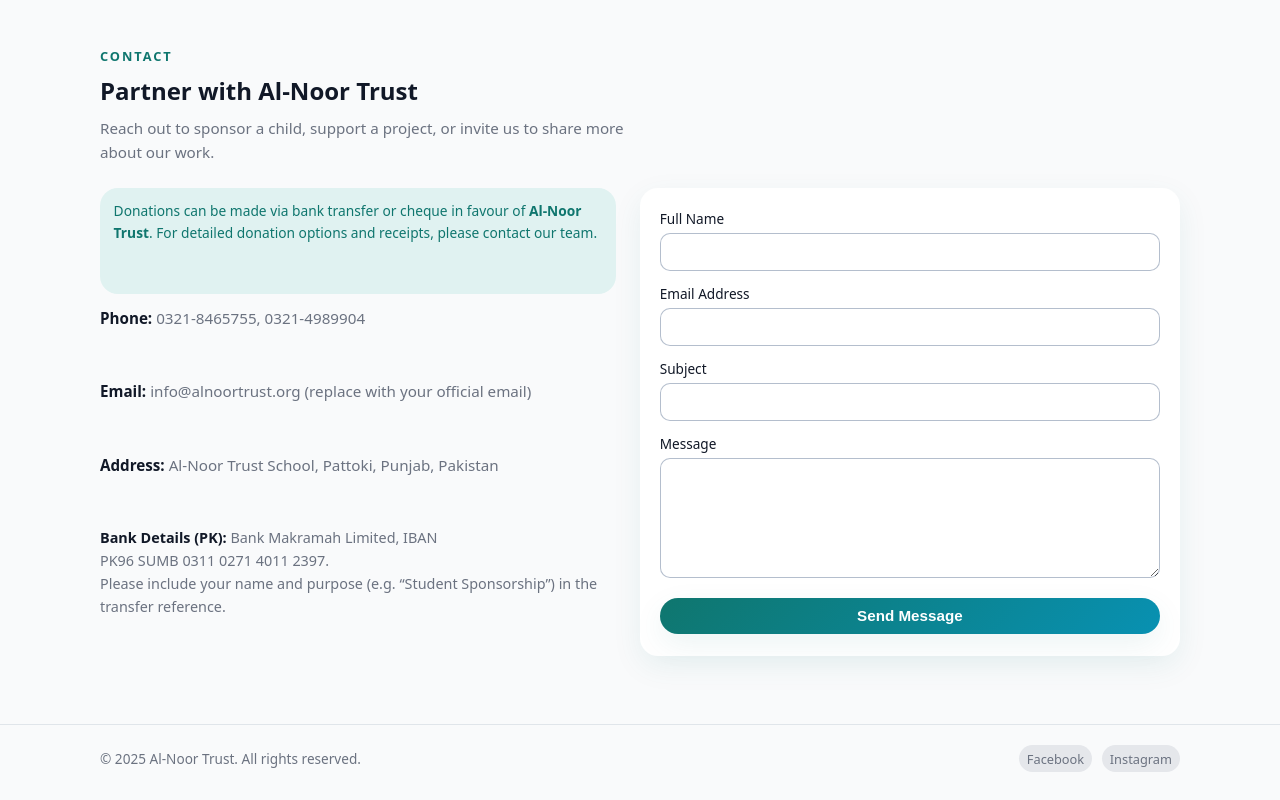
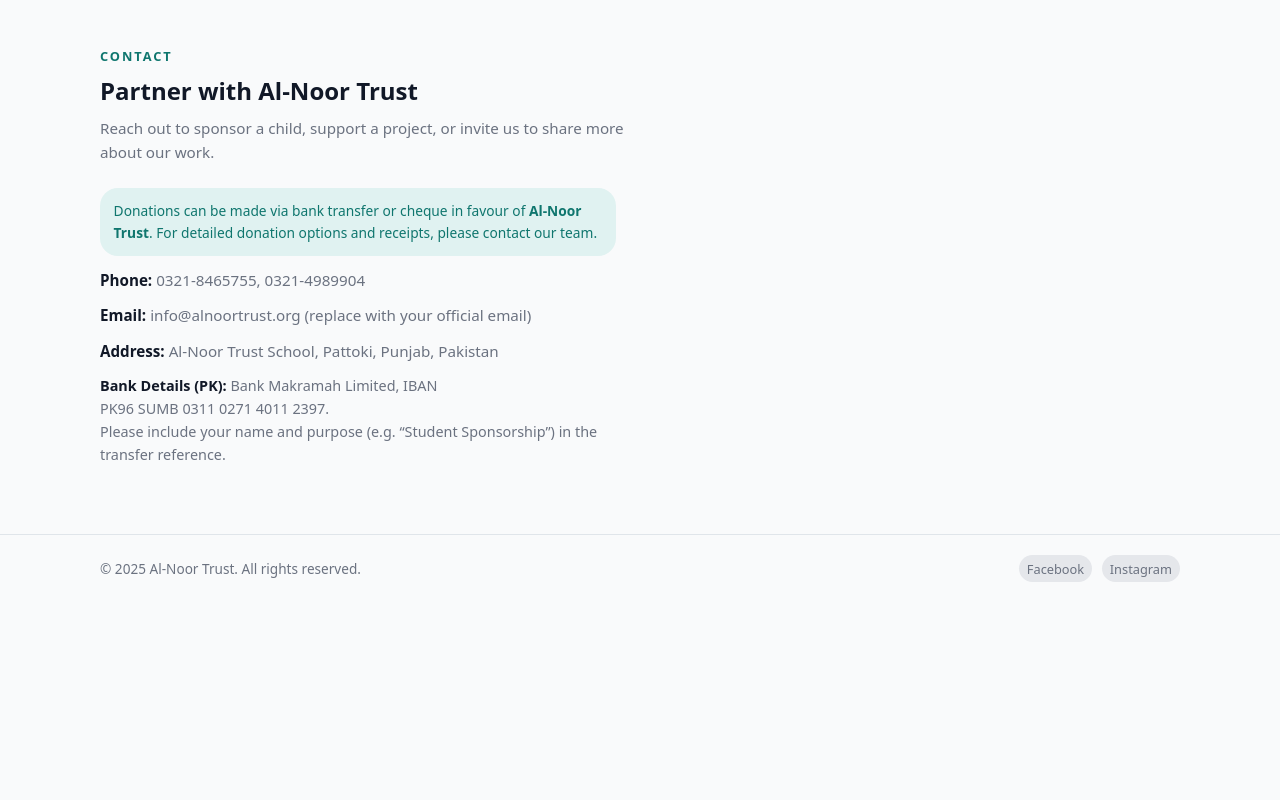
Before and after one commit to ZAINABFATIMA0/al-noor-website, a plain HTML site: page index.html in a window 1280 px wide. Shown: the part 2911-3711 px from the top of the page. After the commit the page ends 3521 px from the top, so only its background shows below. Drawn offline with Linux system fonts and the light colour scheme.

```diff
--- a/index.html
+++ b/index.html
@@ -1015,26 +1015,6 @@
             in the transfer reference.
           </p>
         </div>
-
-        <form aria-label="Contact form">
-          <div>
-            <label for="name">Full Name</label>
-            <input id="name" name="name" type="text" autocomplete="name" required />
-          </div>
-          <div>
-            <label for="email">Email Address</label>
-            <input id="email" name="email" type="email" autocomplete="email" required />
-          </div>
-          <div>
-            <label for="subject">Subject</label>
-            <input id="subject" name="subject" type="text" />
-          </div>
-          <div>
-            <label for="message">Message</label>
-            <textarea id="message" name="message" required></textarea>
-          </div>
-          <button type="submit" class="btn btn-primary">Send Message</button>
-        </form>
       </div>
     </div>
   </section>
```
